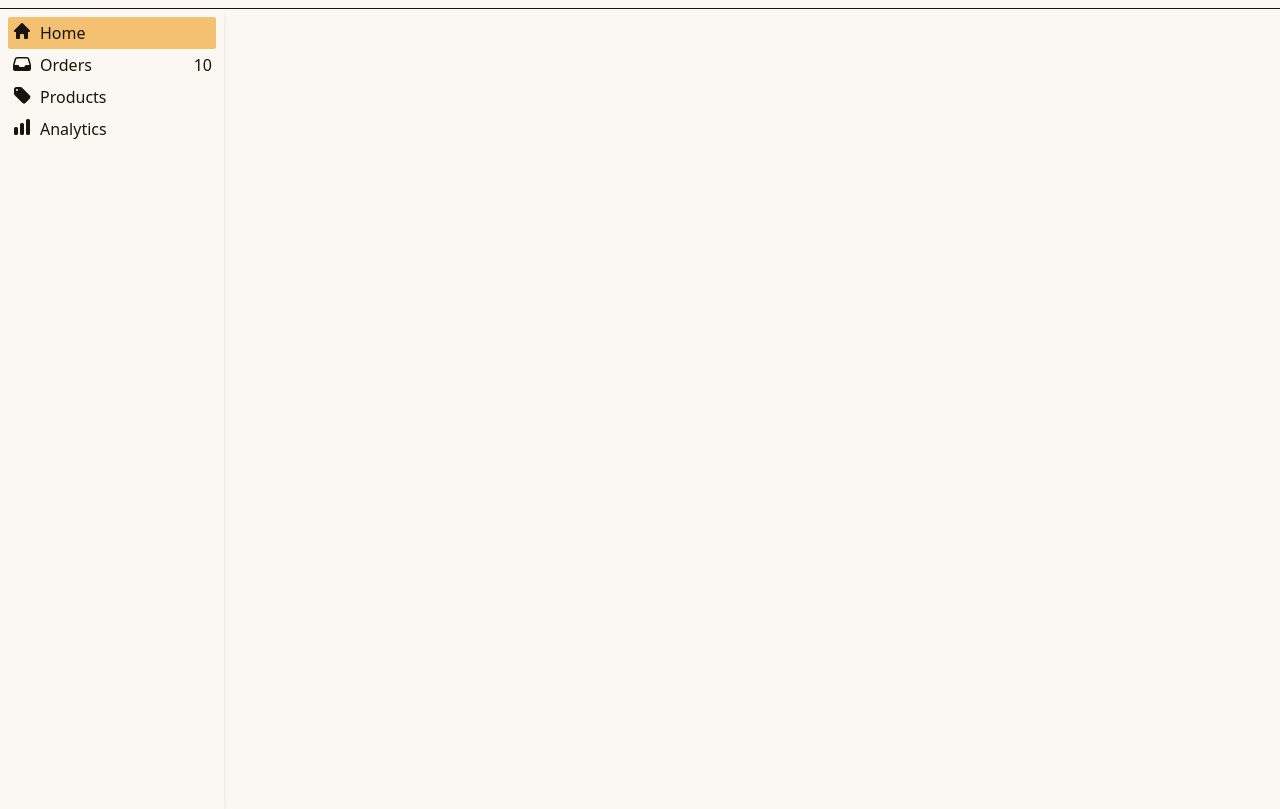
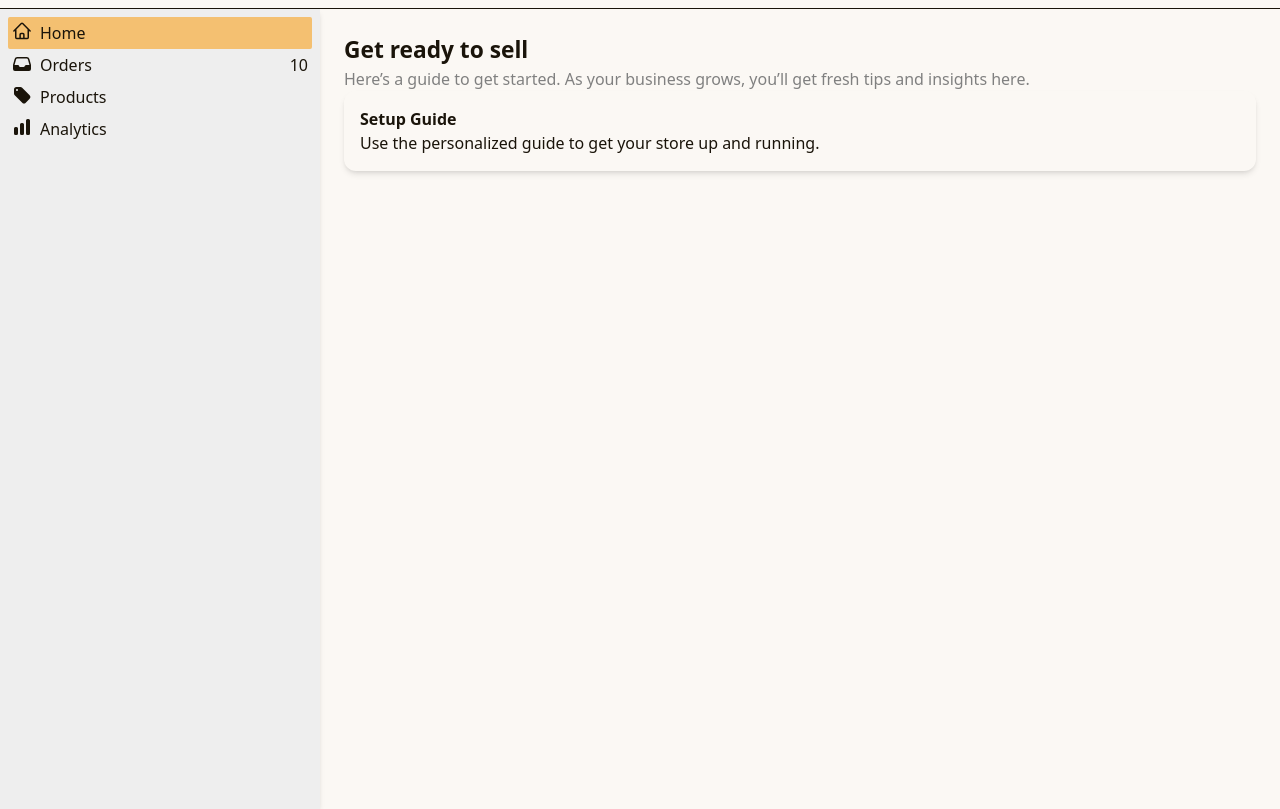
Before and after one commit to KritamKhatiwada/cmd-amazon-html, a website: page public/index.html in a window 1280 px wide. Shown: the part 47-856 px from the top of the page. Drawn offline with Linux system fonts and the light colour scheme.

Commit message:
made Homepage

```diff
--- a/package.json
+++ b/package.json
@@ -1,6 +1,5 @@
 {
   "devDependencies": {
-    "nodemon": "^3.1.9",
     "tailwindcss": "^3.4.17"
   },
   "name": "tailwind",
--- a/public/index.html
+++ b/public/index.html
@@ -7,7 +7,7 @@
     <link rel="stylesheet" href="style.css" />
   </head>
 
-  <body class="bg-background text-text w-full h-full flex flex-col">
+  <body class="bg-background  text-text w-full h-full flex flex-col">
     <div id="navbar" class=" p-2 w-full border-b h-14 flex flex-row justify-between items-center content-center ">
       <div>
         <img src="images/Amazon_logo.svg" alt="Amazon " srcset="" class="h-auto hover:cursor-pointer overflow-hidden max-w-28">
@@ -34,7 +34,7 @@
           </svg>
 
         </div>
-        <div class=" rounded-md p-1 border hover:cursor-pointer flex justify-center w-8 hover:shadow-md">
+        <div class=" rounded-md p-1 hover:cursor-pointer border  flex justify-center w-8 hover:shadow-md">
            <svg xmlns="http://www.w3.org/2000/svg" viewBox="0 0 20 20" fill="currentColor" class="size-5">
             <path d="M10 8a3 3 0 1 0 0-6 3 3 0 0 0 0 6ZM3.465 14.493a1.23 1.23 0 0 0 .41 1.412A9.957 9.957 0 0 0 10 18c2.31 0 4.438-.784 6.131-2.1.43-.333.604-.903.408-1.41a7.002 7.002 0 0 0-13.074.003Z" />
           </svg>
@@ -46,30 +46,22 @@
 
     </div>
 
-
-    <div id="sidebar" class="p-2 bg-gray-100 w-56  shadow-md h-screen">
+<div id="main" class="flex flex-row">
+  <div id="sidebar" class="p-2 bg-gray-100 w-3/12 bg-[#eeeeee] items-center shadow-md h-screen">
     <div
       id="home"
-        class="p-1 flex rounded-sm bg-secondary hover:cursor-pointer w-full flex  space-x-2"
+      class="p-1   rounded-sm bg-secondary hover:cursor-pointer w-full flex  space-x-2"
     >
-        <svg
-          xmlns="http://www.w3.org/2000/svg"
-          viewBox="0 0 20 20"
-          fill="currentColor"
-          class="size-5"
-        >
-          <path
-            fill-rule="evenodd"
-            d="M9.293 2.293a1 1 0 0 1 1.414 0l7 7A1 1 0 0 1 17 11h-1v6a1 1 0 0 1-1 1h-2a1 1 0 0 1-1-1v-3a1 1 0 0 0-1-1H9a1 1 0 0 0-1 1v3a1 1 0 0 1-1 1H5a1 1 0 0 1-1-1v-6H3a1 1 0 0 1-.707-1.707l7-7Z"
-            clip-rule="evenodd"
-          />
+    <svg xmlns="http://www.w3.org/2000/svg" fill="none" viewBox="0 0 24 24" stroke-width="1.8" stroke="currentColor" class="size-5">
+      <path stroke-linecap="round" stroke-linejoin="round" d="m2.25 12 8.954-8.955c.44-.439 1.152-.439 1.591 0L21.75 12M4.5 9.75v10.125c0 .621.504 1.125 1.125 1.125H9.75v-4.875c0-.621.504-1.125 1.125-1.125h2.25c.621 0 1.125.504 1.125 1.125V21h4.125c.621 0 1.125-.504 1.125-1.125V9.75M8.25 21h8.25" />
     </svg>
+
 
       <span>Home</span>
     </div>
     <div
       id="orders"
-        class="p-1  justify-between items-center w-full rounded-sm hover:shadow-md hover:cursor-pointer flex"
+      class="p-1  justify-between items-center w-full rounded-sm hover:bg-background hover:shadow-sm hover:cursor-pointer flex"
     >
     <div class="flex space-x-2">
       <svg
@@ -91,7 +83,7 @@
 
     <div
       id="products"
-        class="p-1 w-full rounded-sm hover:shadow-md hover:cursor-pointer flex space-x-2"
+      class="p-1 w-full rounded-sm hover:shadow-sm hover:bg-background hover:cursor-pointer flex space-x-2"
     >
       <svg
         xmlns="http://www.w3.org/2000/svg"
@@ -111,7 +103,7 @@
 
     <div
       id="analytics"
-        class="p-1 w-full rounded-sm hover:shadow-md hover:cursor-pointer flex space-x-2"
+      class="p-1 w-full rounded-sm hover:shadow-sm hover:bg-background hover:cursor-pointer flex space-x-2"
     >
       <svg
         xmlns="http://www.w3.org/2000/svg"
@@ -127,5 +119,17 @@
       <span>Analytics</span>
     </div>
   </div>
+  <div class="w-3/4  flex flex-col p-6 ">
+    <p class="font-bold text-2xl" >Get ready to sell</p>
+    <p class="text-[#808080]">Here’s a guide to get started. As your business grows, you’ll get fresh tips and insights here.</p>
+   <div class=" w-full shadow-md rounded-xl p-4">
+    <p class="font-bold">Setup Guide</p>
+    <p>Use the personalized guide to get your store up and running.</p>
+   </div>
+
+  </div>
+</div>
+
+
   </body>
 </html>
--- a/tailwind.config.js
+++ b/tailwind.config.js
@@ -13,6 +13,8 @@ module.exports = {
     "dark-secondary": "hsl(36, 86%, 30%)",
     "dark-accent": "hsl(36, 57%, 36%)",
   },
+
+    extend: {
       fontSize: {
         sm: "0.600rem",
         base: "0.8rem",
@@ -30,7 +32,6 @@ module.exports = {
         normal: "400",
         bold: "700",
       },
-    extend: {
       spacing: {
         "8xl": "96rem",
         "9xl": "128rem",
```
Also changed, not shown: public/style.css. Lines whose indentation alone changed are shown as unchanged.
